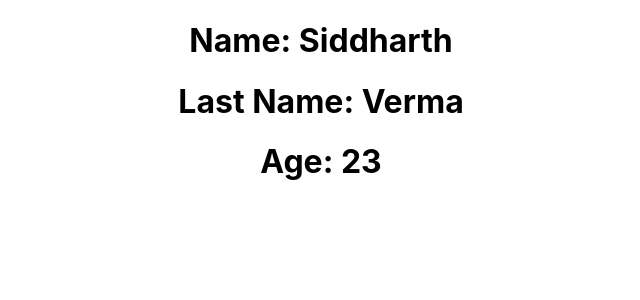
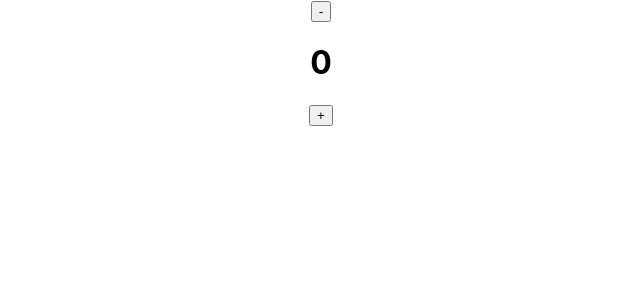
Before and after one commit to sidharthviz/React-app, a React (Create React App) app in the folder first-react-app/: page / in a window 1280 px wide. Shown: the top 300 px of the page, without its empty margins (319-959 px from the left). Built offline with nearby package versions, Linux system fonts and the light colour scheme.

Commit message:
Update App.js

```diff
--- a/first-react-app/src/App.js
+++ b/first-react-app/src/App.js
@@ -1,21 +1,19 @@
+import { useState } from 'react';
 import './App.css';
 
-const Person = () => {
-  return (
-    <>
-    <h1>Name: Siddharth</h1>
-    <h1>Last Name: Verma</h1>
-    <h1>Age: 23</h1>
-    </>
-  )
-}
 
  const App = () => {
+
+  const [counter, setCounter] = useState(0);
+
   return (
-    <div className="App">
-     < Person/>
-    </div>
-  );
+   <div className='App'>
+    <button onClick={() => setCounter((prevCounter) => prevCounter - 1)}>-</button>
+    <h1>{counter}</h1>
+    <button onClick={() => setCounter((setCounter) => setCounter + 1)}>+</button>
+
+   </div>
+  )
  }
 
 export default App;
```
